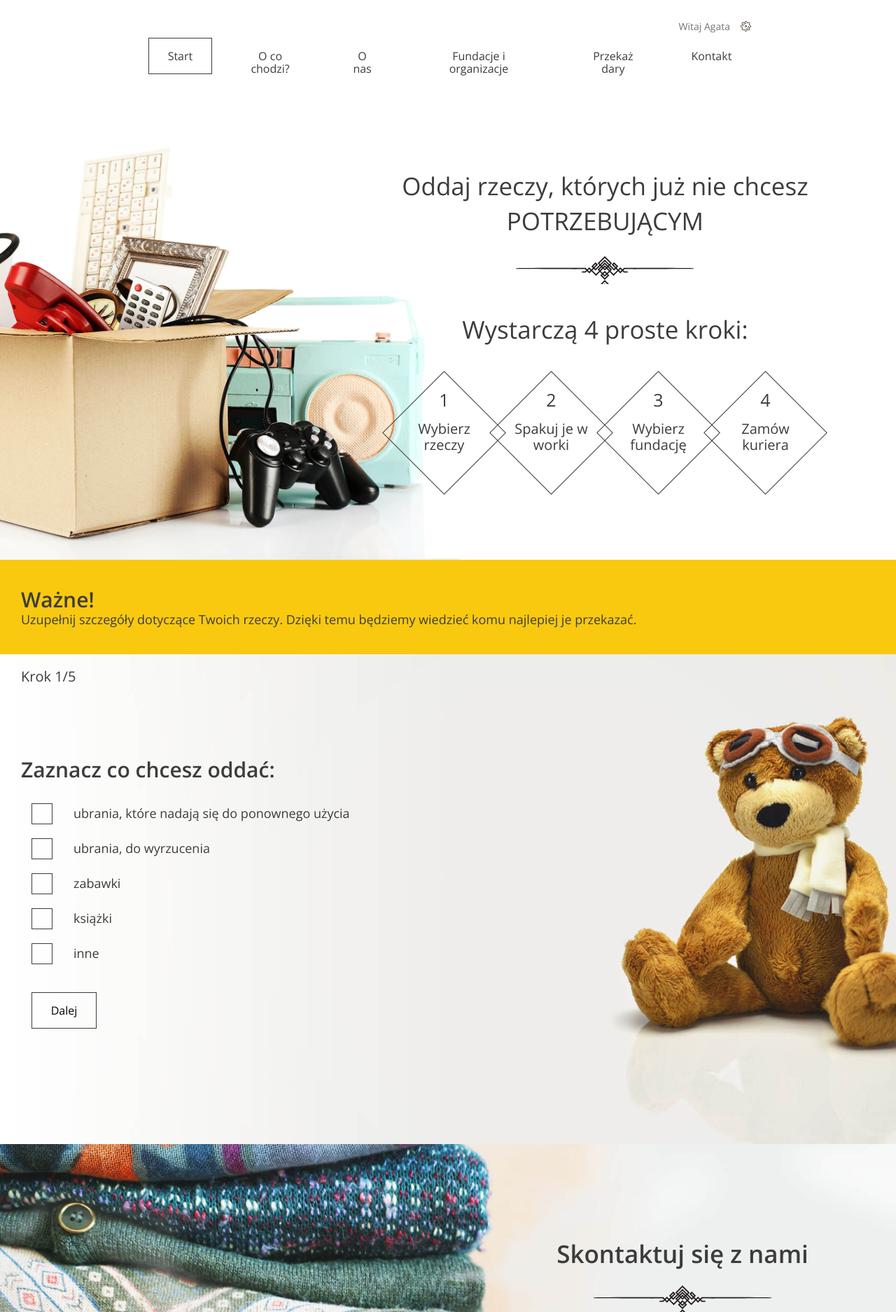
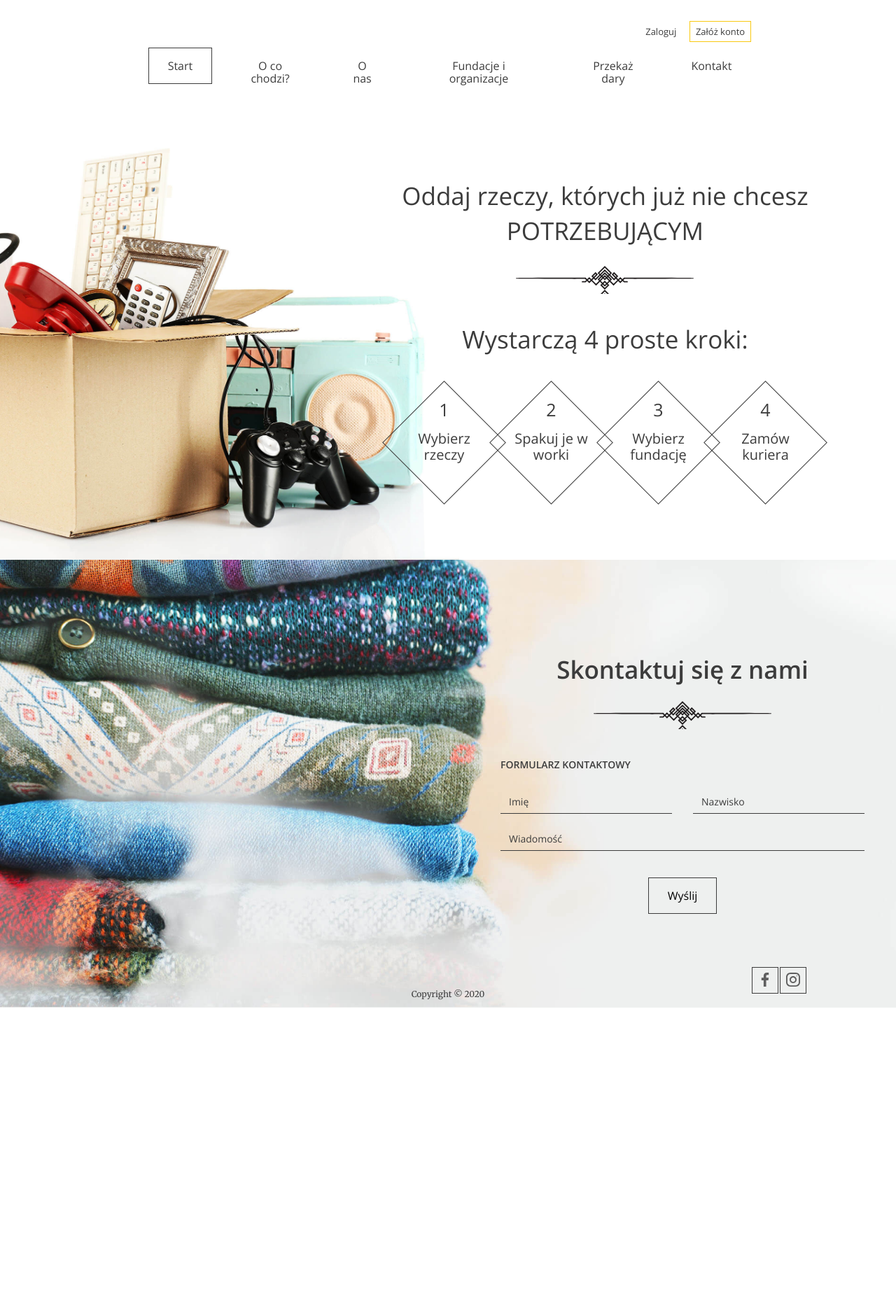
Before and after one commit to astazja/CharityDonation, a Django app: page /add/ in a window 1280 px wide. Shown: the top 1875 px of the page at 70% size. After the commit the page ends 1440 px from the top, so only its background shows below. Run offline with Django 3.2, Linux system fonts and the light colour scheme.

Commit message:
Login and donation form

```diff
--- a/CharityDonation/settings.py
+++ b/CharityDonation/settings.py
@@ -123,3 +123,5 @@ USE_TZ = True
 # https://docs.djangoproject.com/en/3.1/howto/static-files/
 
 STATIC_URL = '/static/'
+
+LOGOUT_REDIRECT_URL = 'url_landing_page'
--- a/CharityDonation/urls.py
+++ b/CharityDonation/urls.py
@@ -14,7 +14,7 @@ Including another URLconf
     2. Add a URL to urlpatterns:  path('blog/', include('blog.urls'))
 """
 from django.contrib import admin
-from django.urls import path
+from django.urls import path, include
 from donation import views
 
 urlpatterns = [
@@ -23,4 +23,5 @@ urlpatterns = [
     path('add/', views.AddDonation.as_view(), name="url_add_donation"),
     path('login/', views.Login.as_view(), name="url_login"),
     path('register/', views.Register.as_view(), name="url_register"),
+    path('accounts/', include("django.contrib.auth.urls"))
 ]
--- a/donation/views.py
+++ b/donation/views.py
@@ -1,16 +1,18 @@
+from django.contrib.auth import authenticate, login, logout
 from django.contrib.auth.models import User
 from django.core.paginator import Paginator
 from django.shortcuts import render
 
 # Create your views here.
 from django.views import View
-from .models import Institution, Donation
+from .models import Institution, Donation, Category
+
 
 class LandingPage(View):
     def get(self, request):
        bags = Donation.objects.all()
        num_institutions = Donation.objects.values('institution_id').distinct().count()
-       institutions_list = Institution.objects.prefetch_related('categories__institution_set').all()
+       institutions_list = Institution.objects.all()
        sum_bag = 0
        for bag in bags:
            sum_bag += bag.quantity
@@ -21,7 +23,7 @@ class LandingPage(View):
        }
        return render(request, 'index.html', context)
 
-    # POPRAWIĆ
+    # POPRAWIĆ html
     def listing(self, request):
         institution_list = Institution.objects.all()
         paginator = Paginator(institution_list, 5)
@@ -29,13 +31,36 @@ class LandingPage(View):
         institutions_pag = paginator.get_page(page)
         return render(request, 'index.html', {'institutions_pag':institutions_pag})
 
+    def logout_page(self, request):
+        logout(request)
+        return render(request, 'index.html')
+
 class AddDonation(View):
     def get(self, request):
-        return render(request, 'form.html')
+        categories = Category.objects.all()
+        institutions = Institution.objects.all()
+        context = {
+            'categories':categories,
+            'institutions': institutions
+        }
+        return render(request, 'form.html', context)
 
 class Login(View):
     def get(self, request):
         return render(request, 'login.html')
+
+    def post(self, request):
+        username = request.POST.get('email')
+        password = request.POST.get('password')
+        user = authenticate(username=username, password=password)
+        if user is not None:
+            if user.is_active:
+                login(request, user)
+                return render(request, 'index.html')
+            else:
+                return render(request, 'login.html', {'error_message':'Twoje konto jest zablokowane.'})
+        else:
+            return render(request, 'register.html', {'error_message':'Taki użytkownik nie istnieje. Zarejestruj się.'})
 
 class Register(View):
     def get(self, request):
--- a/templates/base.html
+++ b/templates/base.html
@@ -12,10 +12,23 @@
     <header class="header--main-page">
       <nav class="container container--70">
           {% block log %}
+          {% if user.is_authenticated  %}
+        <ul class="nav--actions">
+          <li class="logged-user">
+            Witaj {{user.first_name}}
+            <ul class="dropdown">
+              <li><a href="#">Profil</a></li>
+              <li><a href="#">Ustawienia</a></li>
+              <li><a href="{% url 'logout' %}">Wyloguj</a></li>
+            </ul>
+          </li>
+        </ul>
+          {% else %}
         <ul class="nav--actions">
           <li><a href="{% url 'url_login' %}#login-section" class="btn btn--small btn--without-border">Zaloguj</a></li>
           <li><a href="{% url 'url_register' %}#register-section" class="btn btn--small btn--highlighted">Załóż konto</a></li>
         </ul>
+          {% endif %}
           {% endblock log %}
 
         <ul>
@@ -23,7 +36,11 @@
           <li><a href="{% url 'url_landing_page' %}#steps" class="btn btn--without-border">O co chodzi?</a></li>
           <li><a href="{% url 'url_landing_page' %}#about-us" class="btn btn--without-border">O nas</a></li>
           <li><a href="{% url 'url_landing_page' %}#help" class="btn btn--without-border">Fundacje i organizacje</a></li>
-          <li><a href="{% url 'url_add_donation' %}" class="btn btn--without-border">Przekaż dary</a></li>
+          {% if user.is_authenticated  %}
+          <li><a href="{% url 'url_add_donation' %}#emit" class="btn btn--without-border">Przekaż dary</a></li>
+          {% else %}
+          <li><a href="{% url 'url_login' %}#login-section" class="btn btn--without-border">Przekaż dary</a></li>
+          {% endif %}
           <li><a href="#contact" class="btn btn--without-border">Kontakt</a></li>
         </ul>
       </nav>
--- a/templates/form.html
+++ b/templates/form.html
@@ -11,20 +11,20 @@
 {#    <link rel="stylesheet" href="css/style.css" />#}
 {#  </head>#}
   <body>
-    <header class="header--form-page">
-      <nav class="container container--70">
-          {% block log %}
-        <ul class="nav--actions">
-          <li class="logged-user">
-            Witaj Agata
-            <ul class="dropdown">
-              <li><a href="#">Profil</a></li>
-              <li><a href="#">Ustawienia</a></li>
-              <li><a href="#">Wyloguj</a></li>
-            </ul>
-          </li>
-        </ul>
-          {% endblock log %}
+{#    <header class="header--form-page">#}
+{#      <nav class="container container--70">#}
+{#          {% block log %}#}
+{#        <ul class="nav--actions">#}
+{#          <li class="logged-user">#}
+{#            Witaj Agata#}
+{#            <ul class="dropdown">#}
+{#              <li><a href="#">Profil</a></li>#}
+{#              <li><a href="#">Ustawienia</a></li>#}
+{#              <li><a href="#">Wyloguj</a></li>#}
+{#            </ul>#}
+{#          </li>#}
+{#        </ul>#}
+{#          {% endblock log %}#}
 
 {#        <ul>#}
 {#          <li><a href="index.html" class="btn btn--without-border active">Start</a></li>#}
@@ -34,7 +34,7 @@
 {#          <li><a href="form.html" class="btn btn--without-border">Przekaż dary</a></li>#}
 {#          <li><a href="index.html#contact" class="btn btn--without-border">Kontakt</a></li>#}
 {#        </ul>#}
-      </nav>
+{#      </nav>#}
       {% block header %}
       <div class="slogan container container--90">
         <div class="slogan--item">
@@ -65,7 +65,8 @@
       {% endblock header %}
     </header>
 {% block content %}
-    <section class="form--steps">
+    {% if user.is_authenticated %}
+    <section id= "emit" class="form--steps">
       <div class="form--steps-instructions">
         <div class="form--steps-container">
           <h3>Ważne!</h3>
@@ -92,56 +93,56 @@
           <!-- STEP 1: class .active is switching steps -->
           <div data-step="1" class="active">
             <h3>Zaznacz co chcesz oddać:</h3>
-
+            {% for category in categories %}
             <div class="form-group form-group--checkbox">
               <label>
                 <input
                   type="checkbox"
                   name="categories"
-                  value="clothes-to-use"
+                  value="{{category.id}}"
                 />
                 <span class="checkbox"></span>
                 <span class="description"
-                  >ubrania, które nadają się do ponownego użycia</span
+                  >{{ category.name }}</span
                 >
               </label>
             </div>
-
-            <div class="form-group form-group--checkbox">
-              <label>
-                <input
-                  type="checkbox"
-                  name="categories"
-                  value="clothes-useless"
-                />
-                <span class="checkbox"></span>
-                <span class="description">ubrania, do wyrzucenia</span>
-              </label>
-            </div>
-
-            <div class="form-group form-group--checkbox">
-              <label>
-                <input type="checkbox" name="categories" value="toys" />
-                <span class="checkbox"></span>
-                <span class="description">zabawki</span>
-              </label>
-            </div>
-
-            <div class="form-group form-group--checkbox">
-              <label>
-                <input type="checkbox" name="categories" value="books" />
-                <span class="checkbox"></span>
-                <span class="description">książki</span>
-              </label>
-            </div>
-
-            <div class="form-group form-group--checkbox">
-              <label>
-                <input type="checkbox" name="categories" value="other" />
-                <span class="checkbox"></span>
-                <span class="description">inne</span>
-              </label>
-            </div>
+            {% endfor %}
+{#            <div class="form-group form-group--checkbox">#}
+{#              <label>#}
+{#                <input#}
+{#                  type="checkbox"#}
+{#                  name="categories"#}
+{#                  value="clothes-useless"#}
+{#                />#}
+{#                <span class="checkbox"></span>#}
+{#                <span class="description">ubrania, do wyrzucenia</span>#}
+{#              </label>#}
+{#            </div>#}
+{##}
+{#            <div class="form-group form-group--checkbox">#}
+{#              <label>#}
+{#                <input type="checkbox" name="categories" value="toys" />#}
+{#                <span class="checkbox"></span>#}
+{#                <span class="description">zabawki</span>#}
+{#              </label>#}
+{#            </div>#}
+{##}
+{#            <div class="form-group form-group--checkbox">#}
+{#              <label>#}
+{#                <input type="checkbox" name="categories" value="books" />#}
+{#                <span class="checkbox"></span>#}
+{#                <span class="description">książki</span>#}
+{#              </label>#}
+{#            </div>#}
+{##}
+{#            <div class="form-group form-group--checkbox">#}
+{#              <label>#}
+{#                <input type="checkbox" name="categories" value="other" />#}
+{#                <span class="checkbox"></span>#}
+{#                <span class="description">inne</span>#}
+{#              </label>#}
+{#            </div>#}
 
             <div class="form-group form-group--buttons">
               <button type="button" class="btn next-step">Dalej</button>
@@ -170,34 +171,34 @@
           <!-- STEP 4 -->
           <div data-step="3">
             <h3>Wybierz organizacje, której chcesz pomóc:</h3>
-
+            {% for institution in institutions %}
             <div class="form-group form-group--checkbox">
               <label>
                 <input type="radio" name="organization" value="old" />
                 <span class="checkbox radio"></span>
                 <span class="description">
-                  <div class="title">Fundacja “Bez domu”</div>
+                  <div class="title">{{ institution.name }}</div>
                   <div class="subtitle">
-                    Cel i misja: Pomoc dla osób nie posiadających miejsca
-                    zamieszkania
+                    {{ institution.description }}
                   </div>
                 </span>
               </label>
             </div>
+              {% endfor %}
 
-            <div class="form-group form-group--checkbox">
-              <label>
-                <input type="radio" name="organization" value="old" />
-                <span class="checkbox radio"></span>
-                <span class="description">
-                  <div class="title">Fundacja “Dla dzieci"</div>
-                  <div class="subtitle">
-                    Cel i misja: Pomoc osobom znajdującym się w trudnej sytuacji
-                    życiowej.
-                  </div>
-                </span>
-              </label>
-            </div>
+{#            <div class="form-group form-group--checkbox">#}
+{#              <label>#}
+{#                <input type="radio" name="organization" value="old" />#}
+{#                <span class="checkbox radio"></span>#}
+{#                <span class="description">#}
+{#                  <div class="title">Fundacja “Dla dzieci"</div>#}
+{#                  <div class="subtitle">#}
+{#                    Cel i misja: Pomoc osobom znajdującym się w trudnej sytuacji#}
+{#                    życiowej.#}
+{#                  </div>#}
+{#                </span>#}
+{#              </label>#}
+{#            </div>#}
 
             <div class="form-group form-group--buttons">
               <button type="button" class="btn prev-step">Wstecz</button>
@@ -311,6 +312,7 @@
         </form>
       </div>
     </section>
+    {% endif %}
 
 {#    <footer>#}
 {#      <div class="contact">#}
--- a/templates/login.html
+++ b/templates/login.html
@@ -30,7 +30,8 @@
 {% block content %}
     <section id="login-section" class="login-page">
       <h2>Zaloguj się</h2>
-      <form>
+      <form action="{% url 'url_login' %}" method="POST">{% csrf_token %}
+          {% if error_message %}<div><p>{{ error_message }}</p></div>{% endif %}
         <div class="form-group">
           <input type="email" name="email" placeholder="Email" />
         </div>
```
